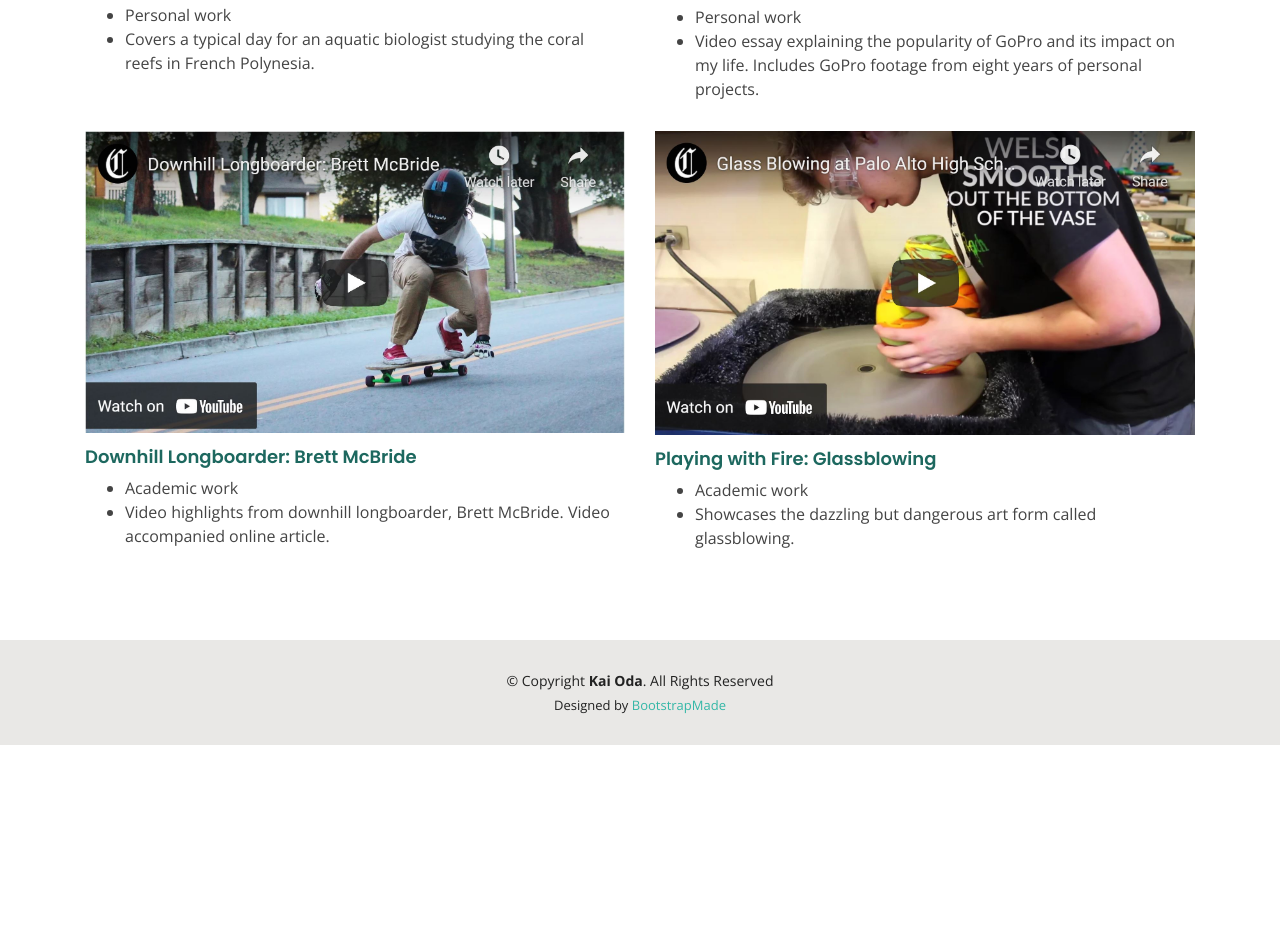
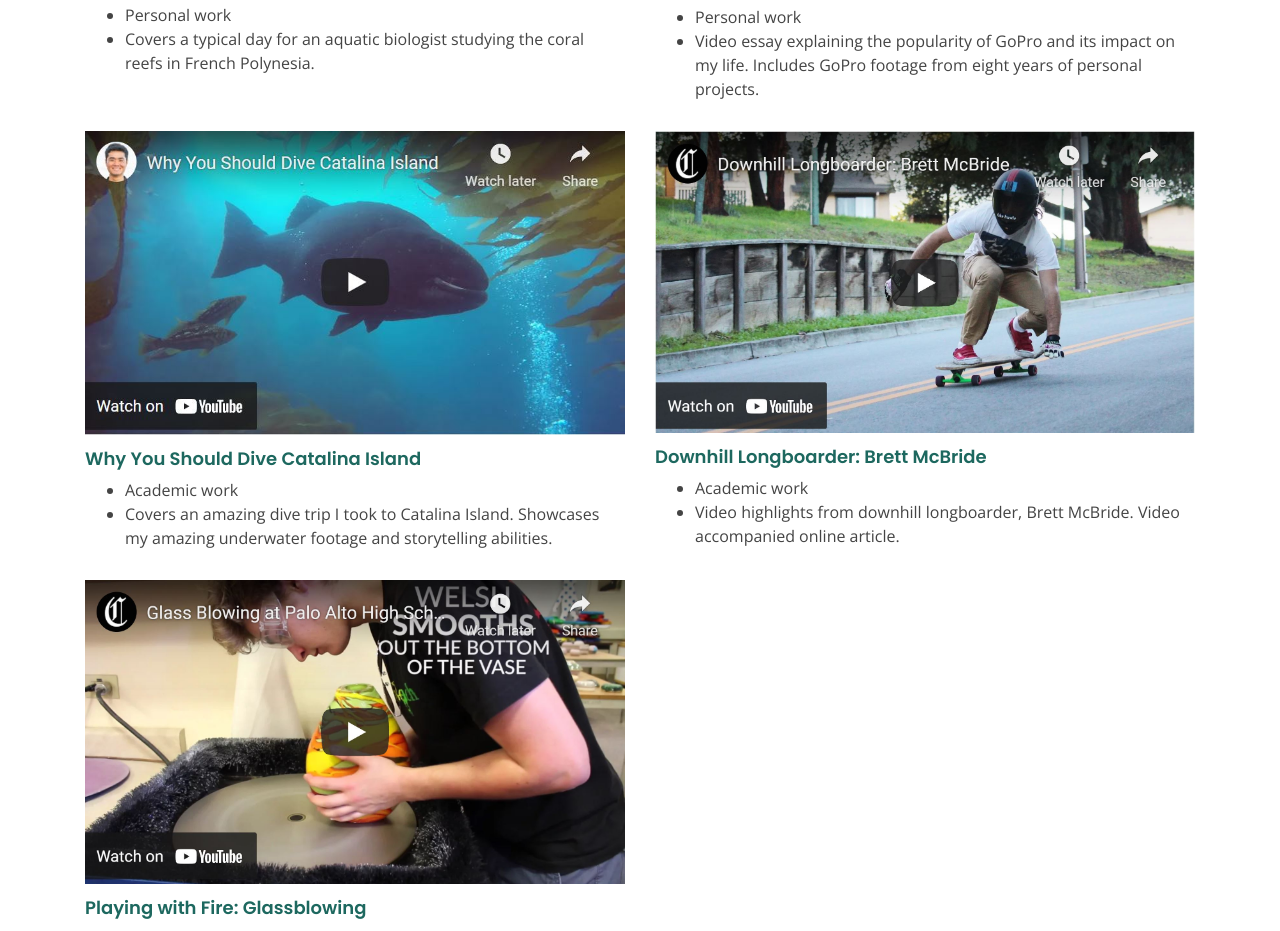
Before and after one commit to KaiyoteSoft/Portfolio, a plain HTML site: page videoShowcase.html in a window 1280 px wide. Shown: the part 1535-2466 px from the top of the page. Before the commit the page ends 2280 px from the top, so only its background shows below. Drawn offline with nearby package versions, Linux system fonts and the light colour scheme.

Commit message:
Added catalina video

```diff
--- a/videoShowcase.html
+++ b/videoShowcase.html
@@ -146,6 +146,16 @@
                           </div>
                           <div class="col-md-6">
                               <div class="portfolio-item video-item">
+                                    <a class="videoHover" target="_blank" href="https://www.youtube.com/watch?v=V3Bxd5XuQnU"><img class="img-responsive" width="100%" src="assets/img/videoThumbnails/catalinaThumb.JPG"></a>
+                                    <h4>Why You Should Dive Catalina Island</h4>
+                                    <ul>
+                                      <li>Academic work</li>
+                                      <li>Covers an amazing dive trip I took to Catalina Island. Showcases my amazing underwater footage and storytelling abilities.</li>
+                                    </ul>
+                              </div>
+                          </div>
+                          <div class="col-md-6">
+                              <div class="portfolio-item video-item">
                                     <a class="videoHover" target="_blank" href="https://www.youtube.com/watch?v=q9ysbZGMW04"><img class="img-responsive" width="100%" src="assets/img/videoThumbnails/thumb7.JPG"></a>
                                     <h4>Downhill Longboarder: Brett McBride</h4>
                                     <ul>
@@ -169,7 +179,7 @@
                                   <div style="padding-bottom:56.25%; position:relative; display:block; width: 100%">
                                    <iframe loading="lazy"
                                     width="100%" height="100%"
-                                    src="https://www.youtube.com/embed/QLNN9pI7NPc"
+                                    src="https://www.youtube.com/embed/V3Bxd5XuQnU"
                                     frameborder="0" allowfullscreen=""
                                     style="position:absolute; top:0; left: 0"></iframe>
                                   </div>
```
Also changed, not shown: assets/img/videoThumbnails/catalinaThumb.JPG (added).
